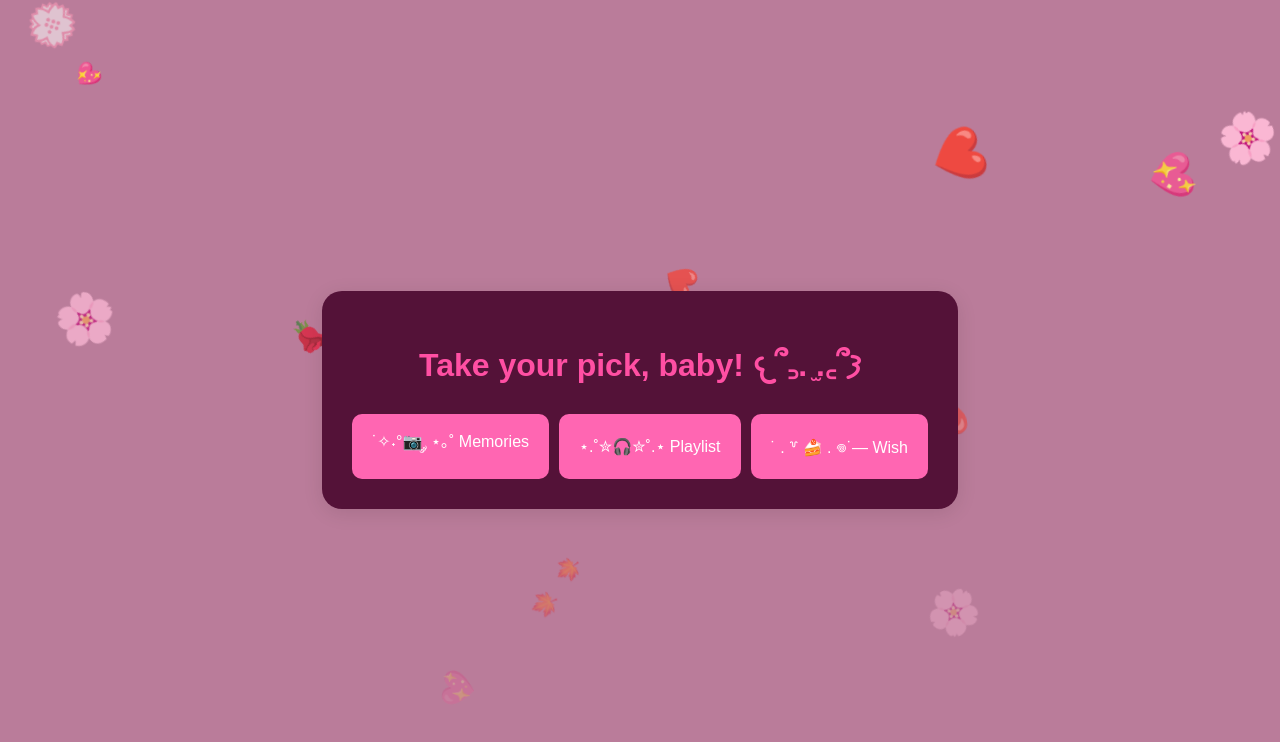
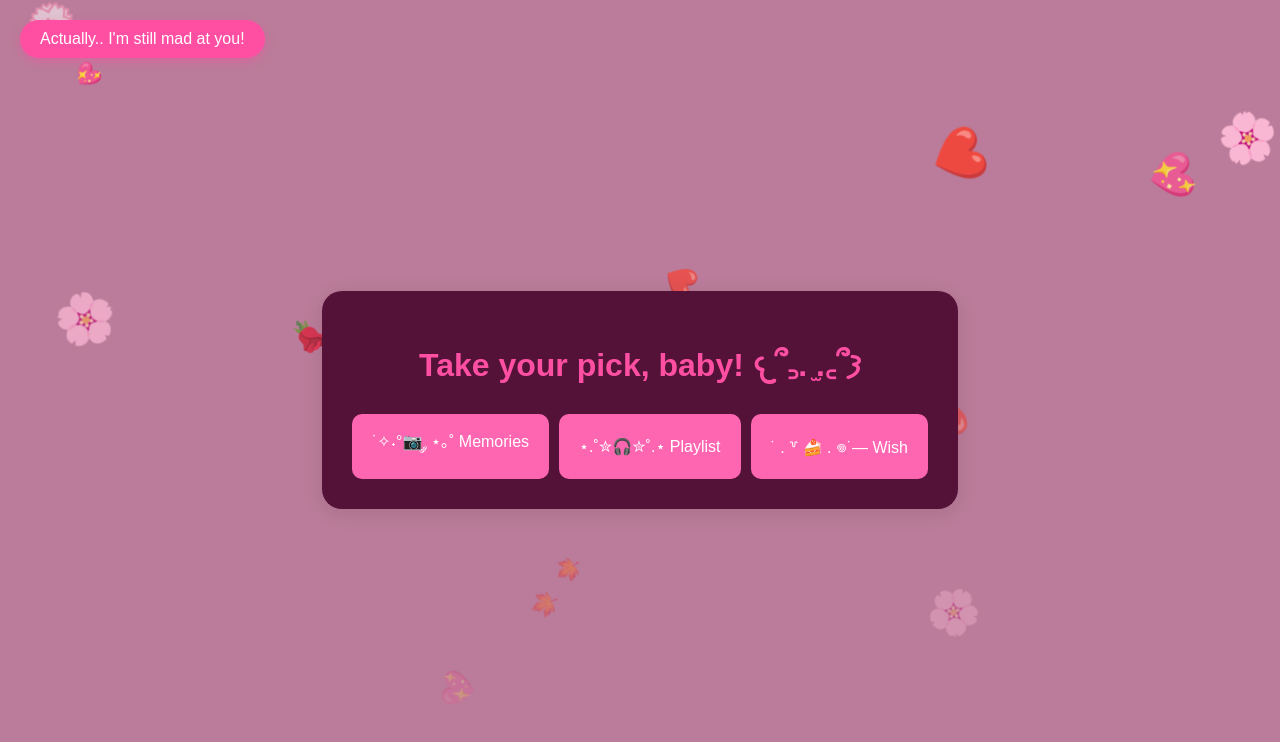
Before and after one commit to aruuuuuuuu/FunProject, a plain HTML site: page yes1.html in a window 1280 px wide. Drawn offline with Linux system fonts and the light colour scheme.

Commit message:
Back buttons, fixing styling

```diff
--- a/yes1.css
+++ b/yes1.css
@@ -69,3 +69,24 @@ body {
     10% { opacity: 1; }
     100% { transform: translateY(110vh) rotate(360deg); opacity: 0; }
   }
+  /* Back button */
+  #backBtn {
+    position: fixed;
+    top: 20px;
+    left: 20px;
+    background-color: #ff4fa3;
+    color: white;
+    border: none;
+    padding: 10px 20px;
+    border-radius: 20px;
+    cursor: pointer;
+    font-size: 1rem;
+    box-shadow: 0 4px 10px rgba(255, 75, 163, 0.4);
+    transition: all 0.3s ease;
+    z-index: 100;
+  }
+
+  #backBtn:hover {
+    transform: scale(1.1);
+    box-shadow: 0 6px 15px rgba(255, 75, 163, 0.6);
+  }
--- a/yes1.html
+++ b/yes1.html
@@ -6,6 +6,8 @@
   <link rel="stylesheet" href="yes1.css">
 </head>
 <body>
+  <!-- Back Button -->
+  <button id="backBtn">Actually.. I'm still mad at you!</button>
   <div class="container">
     <h1> Take your pick, baby! 𐔌՞꜆. ̫.꜀՞𐦯 </h1>
     <div class="buttons">
--- a/yes1.js
+++ b/yes1.js
@@ -17,6 +17,12 @@ function createFallingItem() {
   }, 8000);
 }
 
+// Back button click
+const backBtn = document.getElementById('backBtn');
+backBtn.addEventListener('click', () => {
+    window.location.href = "index.html";
+});
+
 // Generate multiple emojis continuously
 setInterval(createFallingItem, 300);
 
```
Also changed, not shown: no.html (+16 -14 lines).
